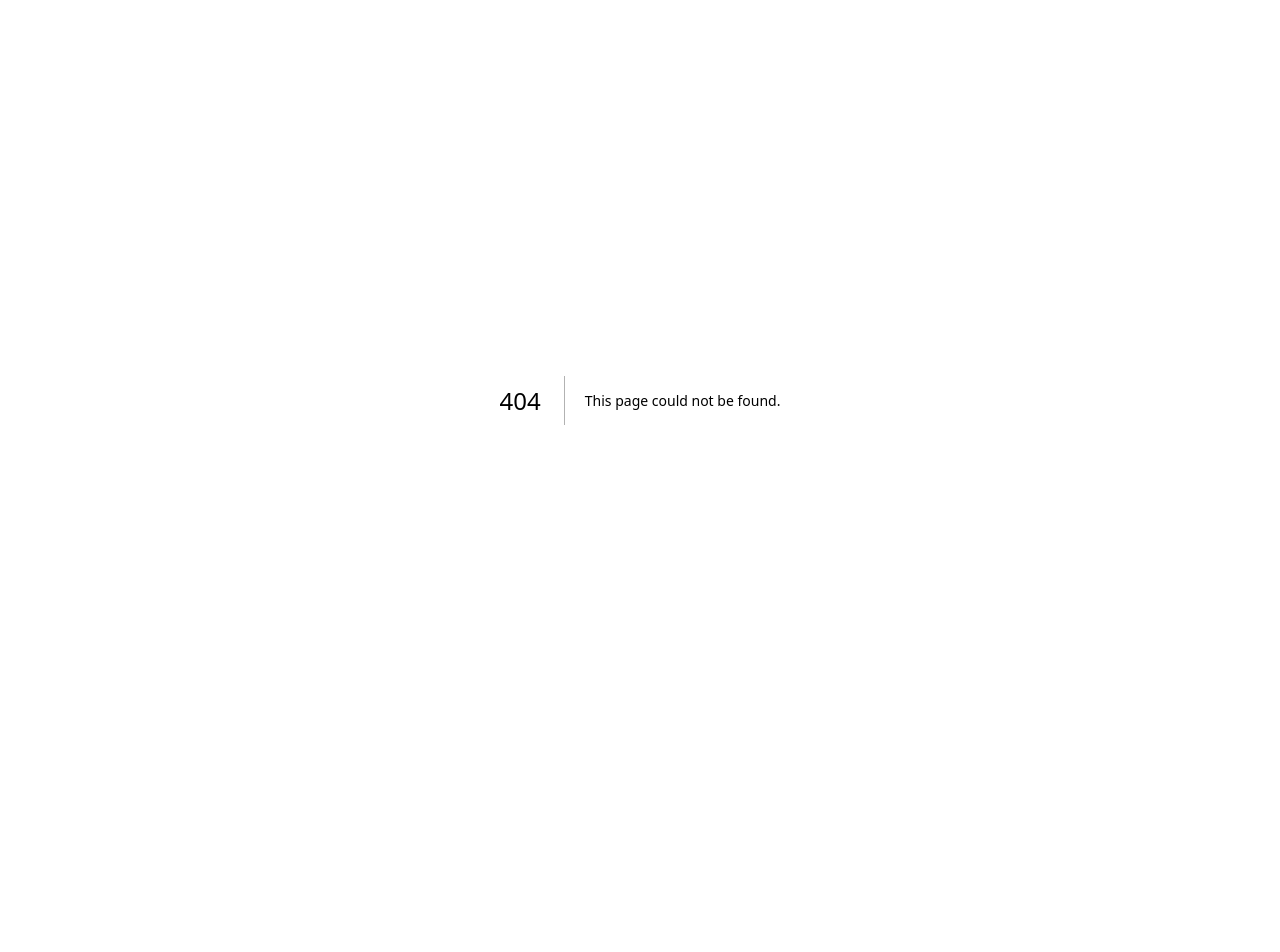
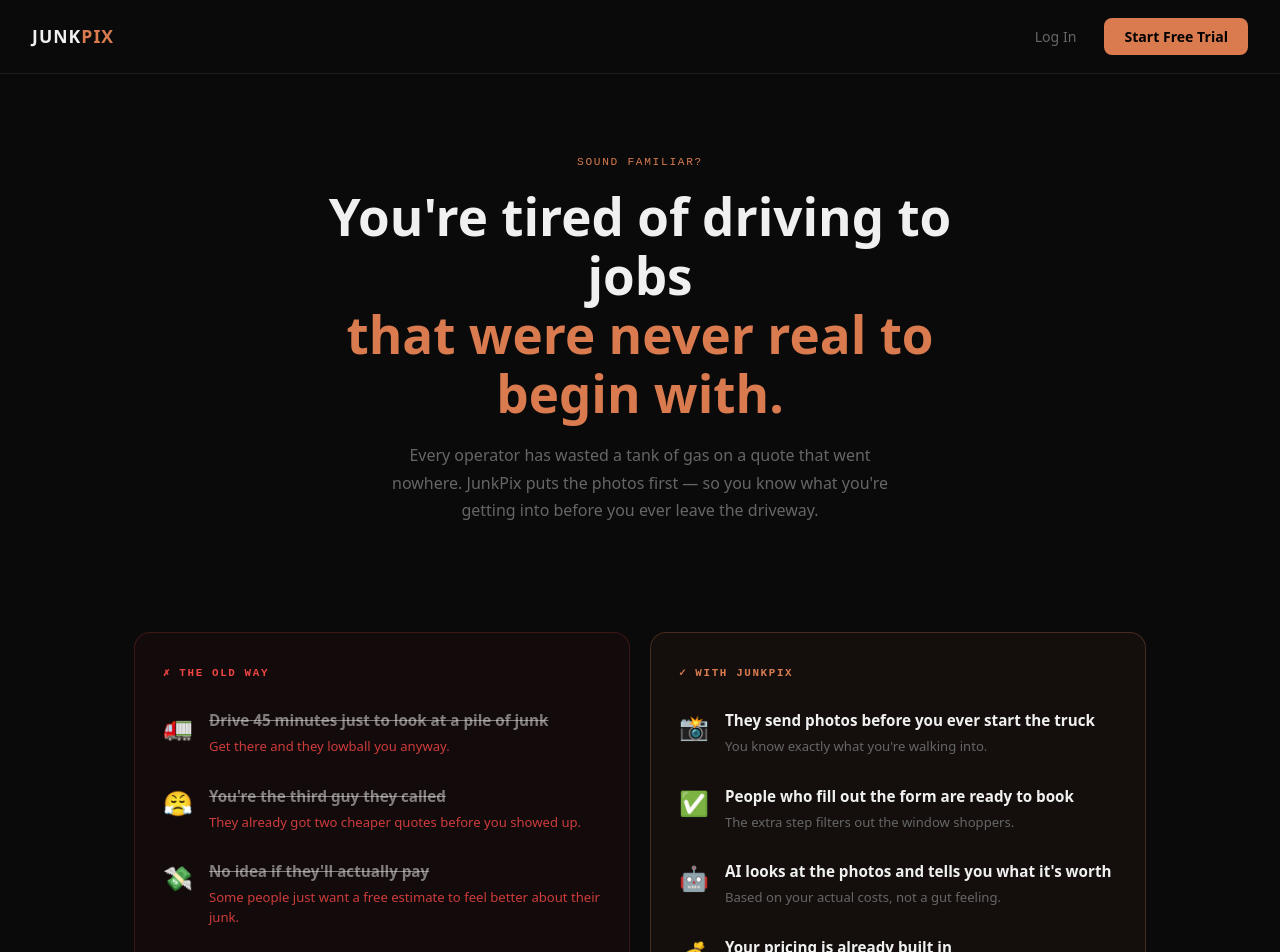
Before and after one commit to pixhere/junkpixapp, a Next.js app: page /demo in a window 1280 px wide. Before the commit this address had no page. Shown: the top 952 px of the page. Before the commit the page ends 800 px from the top, so only its background shows below. Built offline with nearby package versions, Linux system fonts and the light colour scheme.

Commit message:
feat: how it works page, login button homepage

```diff
--- /dev/null
+++ b/src/app/demo/page.tsx
@@ -0,0 +1,127 @@
+"use client";
+
+import { useRouter } from "next/navigation";
+
+const C = {
+  bg: "#0A0A0A",
+  card: "#111111",
+  border: "#1E1E1E",
+  accent: "#D97B4F",
+  text: "#F0F0F0",
+  muted: "#666666",
+  red: "#ef4444",
+  green: "#22c55e",
+};
+
+export default function HowItWorksPage() {
+  const router = useRouter();
+
+  const oldWay = [
+    { icon: "🚛", pain: "Drive 45 minutes just to look at a pile of junk", sub: "Get there and they lowball you anyway." },
+    { icon: "😤", pain: "You're the third guy they called", sub: "They already got two cheaper quotes before you showed up." },
+    { icon: "💸", pain: "No idea if they'll actually pay", sub: "Some people just want a free estimate to feel better about their junk." },
+    { icon: "🤷", pain: "Pricing feels like a guess every time", sub: "Too high and you lose it. Too low and you regret it." },
+    { icon: "⛽", pain: "You burned $40 in gas on a job that ghosted you", sub: "That stings every time." },
+  ];
+
+  const newWay = [
+    { icon: "📸", win: "They send photos before you ever start the truck", sub: "You know exactly what you're walking into." },
+    { icon: "✅", win: "People who fill out the form are ready to book", sub: "The extra step filters out the window shoppers." },
+    { icon: "🤖", win: "AI looks at the photos and tells you what it's worth", sub: "Based on your actual costs, not a gut feeling." },
+    { icon: "💰", win: "Your pricing is already built in", sub: "Set it once. Never second-guess a quote again." },
+    { icon: "🗺️", win: "Quote 10 jobs from your couch on a Sunday night", sub: "Book the week before it starts." },
+  ];
+
+  return (
+    <div style={{ minHeight: "100vh", background: C.bg, color: C.text, fontFamily: "system-ui, sans-serif" }}>
+
+      {/* Nav */}
+      <div style={{ borderBottom: `1px solid ${C.border}`, padding: "18px 32px", display: "flex", justifyContent: "space-between", alignItems: "center" }}>
+        <div style={{ fontSize: "1.1rem", fontWeight: 800, letterSpacing: ".06em", cursor: "pointer" }} onClick={() => router.push("/")}>
+          JUNK<span style={{ color: C.accent }}>PIX</span>
+        </div>
+        <div style={{ display: "flex", gap: 12 }}>
+          <a href="/login" style={{ color: C.muted, textDecoration: "none", fontSize: ".88rem", padding: "8px 16px" }}>Log In</a>
+          <a href="/signup" style={{ background: C.accent, color: "#000", textDecoration: "none", fontSize: ".88rem", fontWeight: 700, padding: "8px 20px", borderRadius: 8 }}>Start Free Trial</a>
+        </div>
+      </div>
+
+      {/* Hero */}
+      <div style={{ textAlign: "center" as const, padding: "80px 24px 60px" }}>
+        <div style={{ fontSize: ".7rem", color: C.accent, letterSpacing: ".15em", fontFamily: "monospace", marginBottom: 16 }}>SOUND FAMILIAR?</div>
+        <h1 style={{ fontSize: "clamp(2rem, 5vw, 3.2rem)", fontWeight: 900, lineHeight: 1.15, marginBottom: 20, maxWidth: 700, margin: "0 auto 20px" }}>
+          You're tired of driving to jobs<br />
+          <span style={{ color: C.accent }}>that were never real to begin with.</span>
+        </h1>
+        <p style={{ fontSize: "1rem", color: C.muted, maxWidth: 500, margin: "0 auto 48px", lineHeight: 1.7 }}>
+          Every operator has wasted a tank of gas on a quote that went nowhere. JunkPix puts the photos first — so you know what you're getting into before you ever leave the driveway.
+        </p>
+      </div>
+
+      {/* Comparison grid */}
+      <div style={{ maxWidth: 1060, margin: "0 auto", padding: "0 24px 80px", display: "grid", gridTemplateColumns: "1fr 1fr", gap: 20 }}>
+
+        {/* Old way */}
+        <div style={{ background: "rgba(239,68,68,0.04)", border: "1px solid rgba(239,68,68,0.2)", borderRadius: 16, padding: "32px 28px" }}>
+          <div style={{ fontSize: ".68rem", color: "#ef4444", letterSpacing: ".15em", fontFamily: "monospace", marginBottom: 28, display: "flex", alignItems: "center", gap: 8, fontWeight: 700 }}>
+            ✗ THE OLD WAY
+          </div>
+          <div style={{ display: "flex", flexDirection: "column" as const, gap: 28 }}>
+            {oldWay.map((item, i) => (
+              <div key={i} style={{ display: "flex", gap: 16, alignItems: "flex-start" }}>
+                <span style={{ fontSize: "1.5rem", flexShrink: 0 }}>{item.icon}</span>
+                <div>
+                  <div style={{ fontSize: ".95rem", fontWeight: 700, color: "rgba(240,240,240,0.5)", marginBottom: 5, textDecoration: "line-through" }}>{item.pain}</div>
+                  <div style={{ fontSize: ".82rem", color: "#ef4444", opacity: 0.85, lineHeight: 1.5 }}>{item.sub}</div>
+                </div>
+              </div>
+            ))}
+          </div>
+        </div>
+
+        {/* New way */}
+        <div style={{ background: "rgba(217,123,79,0.05)", border: "1px solid rgba(217,123,79,0.25)", borderRadius: 16, padding: "32px 28px" }}>
+          <div style={{ fontSize: ".68rem", color: C.accent, letterSpacing: ".15em", fontFamily: "monospace", marginBottom: 28, display: "flex", alignItems: "center", gap: 8, fontWeight: 700 }}>
+            ✓ WITH JUNKPIX
+          </div>
+          <div style={{ display: "flex", flexDirection: "column" as const, gap: 28 }}>
+            {newWay.map((item, i) => (
+              <div key={i} style={{ display: "flex", gap: 16, alignItems: "flex-start" }}>
+                <span style={{ fontSize: "1.5rem", flexShrink: 0 }}>{item.icon}</span>
+                <div>
+                  <div style={{ fontSize: ".95rem", fontWeight: 700, color: C.text, marginBottom: 5 }}>{item.win}</div>
+                  <div style={{ fontSize: ".82rem", color: C.muted, lineHeight: 1.5 }}>{item.sub}</div>
+                </div>
+              </div>
+            ))}
+          </div>
+        </div>
+      </div>
+
+      {/* Bottom CTA */}
+      <div style={{ textAlign: "center" as const, padding: "0 24px 100px" }}>
+        <div style={{ background: "rgba(217,123,79,0.08)", border: "1px solid rgba(217,123,79,0.2)", borderRadius: 16, padding: "48px 32px", maxWidth: 520, margin: "0 auto" }}>
+          <div style={{ fontSize: ".68rem", color: C.accent, letterSpacing: ".15em", fontFamily: "monospace", marginBottom: 16 }}>READY TO STOP WASTING TRIPS?</div>
+          <h2 style={{ fontSize: "1.8rem", fontWeight: 800, marginBottom: 12, lineHeight: 1.2 }}>
+            30 days free.<br />No credit card.
+          </h2>
+          <p style={{ fontSize: ".9rem", color: C.muted, marginBottom: 32, lineHeight: 1.6 }}>
+            Set up your quote page in 5 minutes. Share the link with customers. Start getting photo quotes today.
+          </p>
+          <div style={{ display: "flex", gap: 12, justifyContent: "center" as const, flexWrap: "wrap" as const }}>
+            <a href="/signup" style={{ background: C.accent, color: "#000", textDecoration: "none", padding: "16px 36px", borderRadius: 8, fontWeight: 800, fontSize: "1rem", letterSpacing: ".04em" }}>
+              Start Free Trial →
+            </a>
+            <a href="/" style={{ background: "transparent", color: C.muted, textDecoration: "none", padding: "16px 24px", borderRadius: 8, fontWeight: 600, fontSize: ".9rem", border: `1px solid ${C.border}` }}>
+              Back to Home
+            </a>
+          </div>
+          <div style={{ marginTop: 24, fontSize: ".75rem", color: C.muted }}>
+            First 20 operators lock in $49/month forever. 18 spots left.
+          </div>
+        </div>
+      </div>
+
+    </div>
+  );
+}
```
